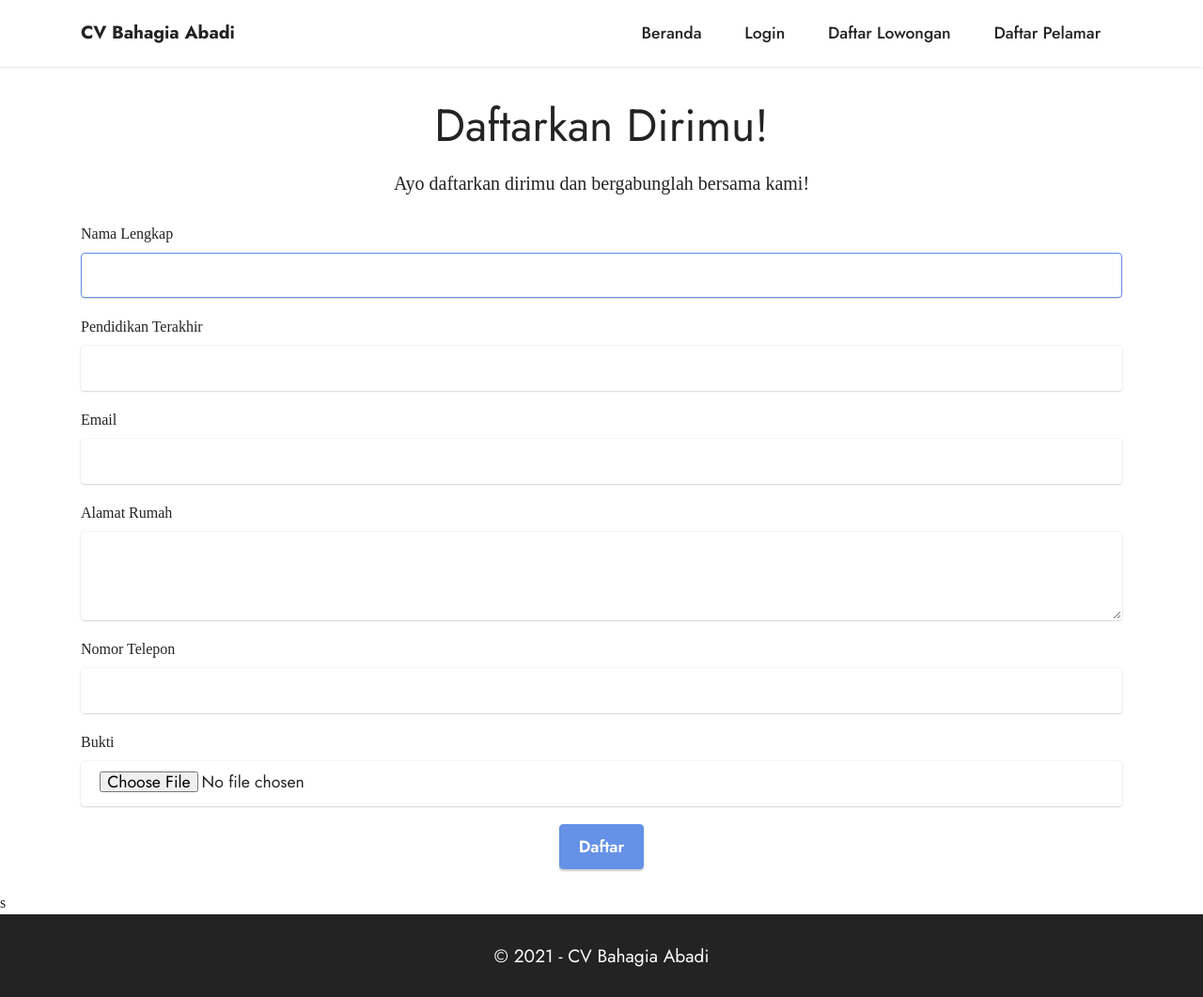
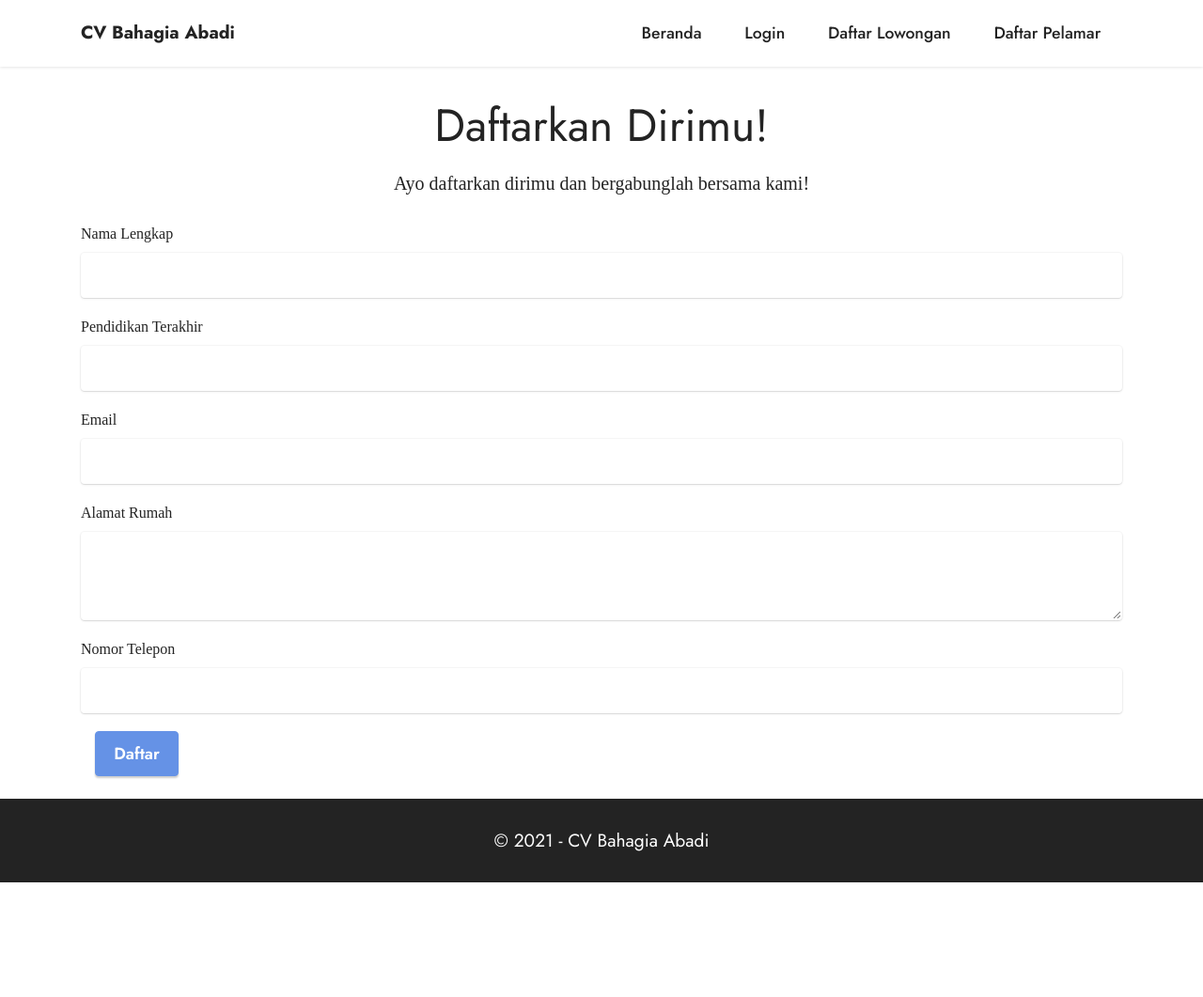
Before and after one commit to ivanabdillah/FP_PWEBA_LamaranKerja, a PHP site: page /pendaftaran.php in a window 1280 px wide. Shown: the whole page at 94% size. After the commit the page ends 939 px from the top, so only its background shows below. Run offline with PHP 8.4, Linux system fonts and the light colour scheme.

Commit message:
edit upload data pelamar

```diff
--- a/pendaftaran.php
+++ b/pendaftaran.php
@@ -85,7 +85,7 @@
         </nav>
     </section>
 
-    <section class="mbr-section form1 cid-slDKM5pxWZ" id="form1-1d">
+    <form class="mbr-section form1 cid-slDKM5pxWZ" id="form1-1d" action="upload.php" method="POST">
         <div class="container">
             <br>
             <br>
@@ -99,44 +99,39 @@
             <br>
             <div class="form-group">
                 <label>Nama Lengkap</label>
-                <input v-model="form.nama" type="text" name="nama" class="form-control"
-                required autofocus value="<?php isset($_SESSION['nama'])  ?  print($_SESSION['nama']) : ""; ?>">
+                <input v-model="form.nama" type="text" name="nama" class="form-control">
             </div>
 
             <div class="form-group">
                 <label>Pendidikan Terakhir</label>
-                <input v-model="form.title_karyawan" type="text" name="title_karyawan" class="form-control"
-                 required value="<?php isset($_SESSION['pendidikan_terakhir'])  ?  print($_SESSION['pendidikan_terakhir']) : ""; ?>">
+                <input v-model="form.title_karyawan" type="text" name="pendidikan_terakhir" class="form-control">
             </div>
 
             <div class="form-group">
                 <label>Email</label>
-                <input v-model="form.title_karyawan" type="text" name="title_karyawan" class="form-control"
-                   required value="<?php isset($_SESSION['email'])  ?  print($_SESSION['email']) : ""; ?>">
+                <input v-model="form.title_karyawan" type="text" name="email" class="form-control">
             </div>
             <div class="form-group">
                 <label>Alamat Rumah</label>
-                <textarea rows="3" v-model="form.body_karyawan" type="text" name="body_karyawan" class="form-control"
-                    value="<?php isset($_SESSION['alamat'])  ?  print($_SESSION['alamat']) : ""; ?>"></textarea>
+                <textarea rows="3" v-model="form.body_karyawan" type="text" name="alamat" class="form-control"></textarea>
             </div>
 
             <div class="form-group">
                 <label>Nomor Telepon</label>
-                <input v-model="form.title_karyawan" type="text" name="title_karyawan" class="form-control"
-                    value="<?php isset($_SESSION['no_telepon'])  ?  print($_SESSION['no_telepon']) : ""; ?>">
+                <input v-model="form.title_karyawan" type="text" name="no_telepon" class="form-control">
             </div>
 
-            <div class="form-group">
-                <label>Bukti</label>
-                <input type="file" id="myFile" name="filename" class="form-control action="upload.php">
-            </div>
+            <!-- <div class="form-group">
+                <label>Foto CV</label>
+                <input type="file" id="myFile" name="filename" class="form-control">
+            </div> -->
             <div class="col-md-12 input-group-btn align-center">
                 <button type="submit" value="upload" class="btn btn-primary btn-form display-4">Daftar</button>
             </div>
             <br>
         </div>
-    </section>
-s
+    </form>
+
     <section class="footer7 cid-slSNVaAO9W" once="footers" id="footer7-1b">
 
         <div class="container">
```
Also changed, not shown: upload.php (+27 -9 lines).
